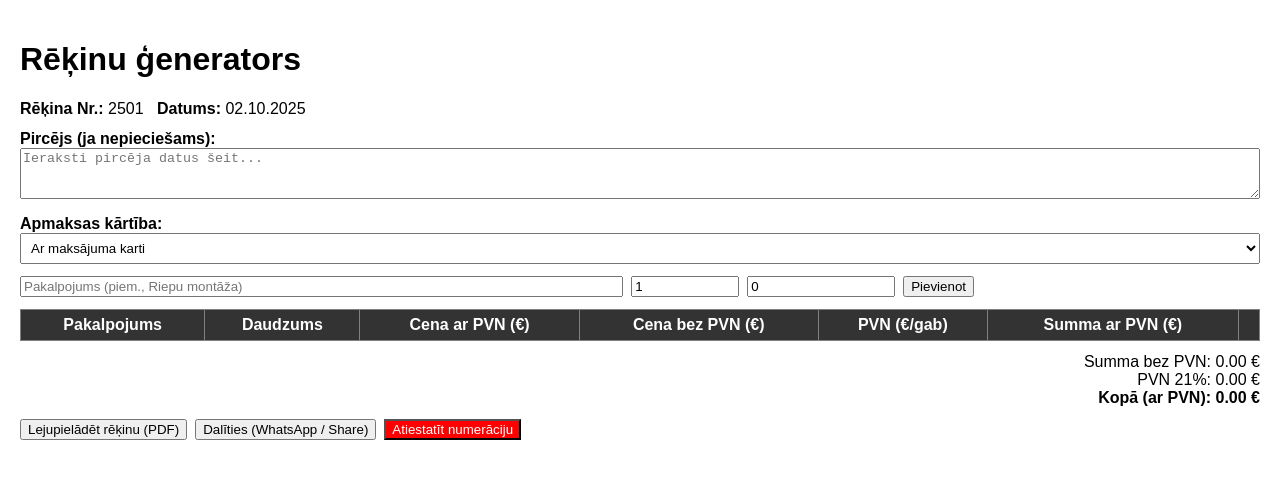
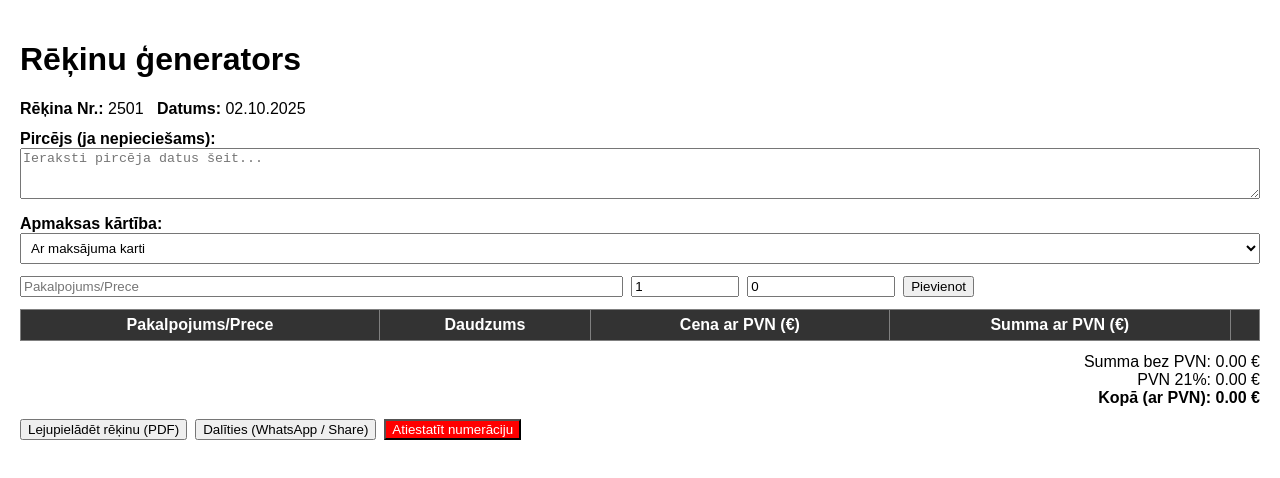
Before and after one commit to baltkemauto-gif/invoice_app, a React (Create React App) app: page / in a window 1280 px wide. Shown: the top 478 px of the page. Built offline with nearby package versions, Linux system fonts and the light colour scheme.

Commit message:
PDF izmaiņas: pievienotas līnijas virs/zem rekvizītiem, pievienots elektroniskā paraksta teksts, numerācija no 2501

```diff
--- a/src/App.js
+++ b/src/App.js
@@ -59,15 +59,26 @@ function App() {
       "Faktiskā adrese: Lazdu iela 16D, Rīga, LV-1029",
     ];
     let y = 45;
+
+    // līnija virs
+    doc.setLineWidth(0.1);
+    doc.setDrawColor(150);
+    doc.setLineDash([2, 2], 0);
+    doc.line(20, y - 5, 190, y - 5);
+
     doc.setFontSize(11);
     companyInfo.forEach((line) => {
       doc.text(line, 20, y);
       y += 6.5;
     });
 
+    // līnija zem
+    doc.line(20, y + 2, 190, y + 2);
+    doc.setLineDash([]); // reset dash
+
     // Pircējs
     if (clientInfo && clientInfo.trim()) {
-      y += 4;
+      y += 10;
       doc.setFontSize(11);
       doc.text("Pircējs:", 20, y);
       y += 6;
@@ -84,14 +95,10 @@ function App() {
     // Table data
     const body = items.map((it) => {
       const cenaArPVN = Number(it.cena) || 0;
-      const cenaBezPVN = cenaArPVN / 1.21;
-      const pvn = cenaArPVN - cenaBezPVN;
       const summaArPVN = cenaArPVN * (Number(it.daudzums) || 1);
       return [
         it.nosaukums,
         String(it.daudzums),
-        cenaBezPVN.toFixed(2),
-        pvn.toFixed(2),
         cenaArPVN.toFixed(2),
         summaArPVN.toFixed(2),
       ];
@@ -100,10 +107,8 @@ function App() {
     autoTable(doc, {
       startY: y + 8,
       head: [[
-        "Pakalpojums",
+        "Pakalpojums/Prece",
         "Daudzums",
-        "Cena bez PVN (€)",
-        "PVN (€/gab)",
         "Cena ar PVN (€)",
         "Summa ar PVN (€)"
       ]],
@@ -113,18 +118,16 @@ function App() {
         fontSize: 10,
       },
       headStyles: {
-        fillColor: [50, 50, 50], // tumši pelēks
-        textColor: [255, 255, 255], // balts teksts
+        fillColor: [50, 50, 50],
+        textColor: [255, 255, 255],
         font: "Roboto-Regular",
         fontStyle: "bold",
       },
       columnStyles: {
-        0: { cellWidth: 60 },
-        1: { halign: "center", cellWidth: 18 },
-        2: { halign: "right", cellWidth: 28 },
-        3: { halign: "right", cellWidth: 28 },
-        4: { halign: "right", cellWidth: 28 },
-        5: { halign: "right", cellWidth: 30 },
+        0: { cellWidth: 80 },
+        1: { halign: "center", cellWidth: 20 },
+        2: { halign: "right", cellWidth: 40 },
+        3: { halign: "right", cellWidth: 40 },
       },
     });
 
@@ -137,6 +140,17 @@ function App() {
     doc.text(`Summa bez PVN: ${totalBezPVN.toFixed(2)} €`, 140, finalY);
     doc.text(`PVN 21%: ${totalPVN.toFixed(2)} €`, 140, finalY + 7);
     doc.text(`Kopā (ar PVN): ${totalArPVN.toFixed(2)} €`, 140, finalY + 14);
+
+    // Apakšas piezīme
+    const pageHeight = doc.internal.pageSize.height;
+    doc.setFontSize(9);
+    doc.setTextColor(120);
+    doc.text(
+      "Rēķins sagatavots elektroniski un ir derīgs bez paraksta.",
+      105,
+      pageHeight - 10,
+      { align: "center" }
+    );
 
     return doc;
   };
@@ -185,7 +199,7 @@ function App() {
     }
   };
 
-  // 🔴 Atiestatīšanas funkcija
+  // Atiestatīšanas funkcija
   const handleResetInvoiceNumber = () => {
     if (window.confirm("Vai tiešām vēlies atiestatīt rēķinu numurāciju uz 2501?")) {
       setInvoiceNumber(2501);
@@ -236,7 +250,7 @@ function App() {
       <div style={{ marginBottom: 12 }}>
         <input
           type="text"
-          placeholder="Pakalpojums (piem., Riepu montāža)"
+          placeholder="Pakalpojums/Prece"
           value={newItem.nosaukums}
           onChange={(e) => setNewItem({ ...newItem, nosaukums: e.target.value })}
           style={{ marginRight: 8, width: "48%" }}
@@ -262,11 +276,9 @@ function App() {
       <table border="1" cellPadding="6" style={{ borderCollapse: "collapse", width: "100%", marginBottom: 12 }}>
         <thead style={{ background: "#333", color: "#fff" }}>
           <tr>
-            <th>Pakalpojums</th>
+            <th>Pakalpojums/Prece</th>
             <th>Daudzums</th>
             <th>Cena ar PVN (€)</th>
-            <th>Cena bez PVN (€)</th>
-            <th>PVN (€/gab)</th>
             <th>Summa ar PVN (€)</th>
             <th></th>
           </tr>
@@ -274,16 +286,12 @@ function App() {
         <tbody>
           {items.map((it, idx) => {
             const cenaArPVN = Number(it.cena) || 0;
-            const cenaBezPVN = cenaArPVN / 1.21;
-            const pvn = cenaArPVN - cenaBezPVN;
             const summa = cenaArPVN * (Number(it.daudzums) || 1);
             return (
               <tr key={idx}>
                 <td>{it.nosaukums}</td>
                 <td style={{ textAlign: "center" }}>{it.daudzums}</td>
                 <td style={{ textAlign: "right" }}>{cenaArPVN.toFixed(2)}</td>
-                <td style={{ textAlign: "right" }}>{cenaBezPVN.toFixed(2)}</td>
-                <td style={{ textAlign: "right" }}>{pvn.toFixed(2)}</td>
                 <td style={{ textAlign: "right" }}>{summa.toFixed(2)}</td>
                 <td style={{ textAlign: "center" }}>
                   <button onClick={() => removeItem(idx)}>Dzēst</button>
```
